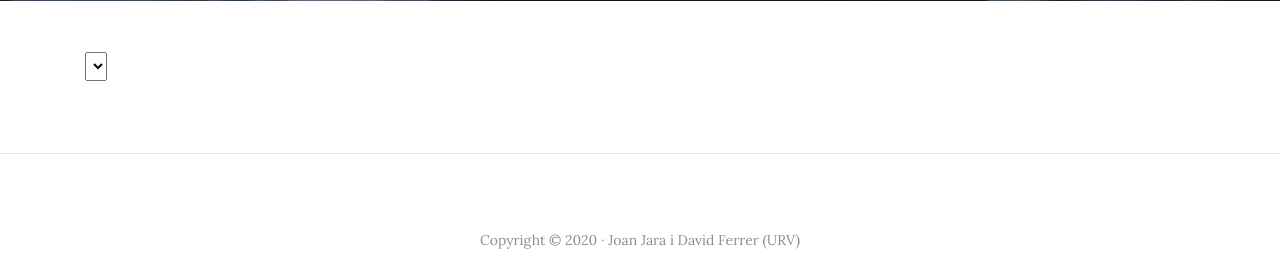
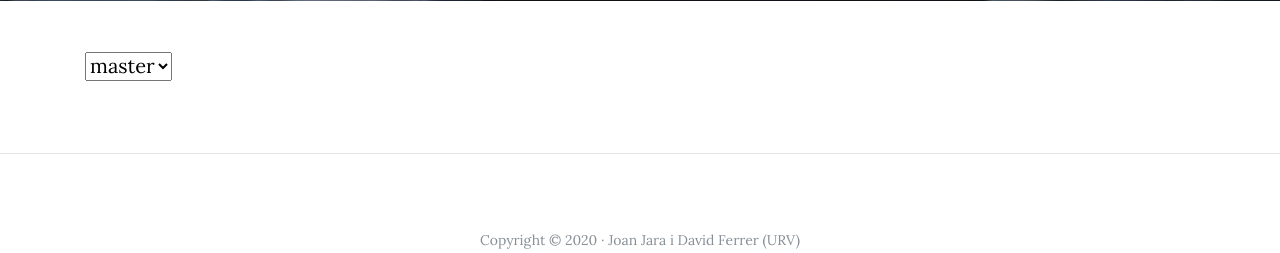
Before and after one commit to JoanJaraBosch/TFG, a Django app: page /monitoritzacio/ in a window 1280 px wide. Shown: the part 503-756 px from the top of the page. Run offline with Django 3.2, Linux system fonts and the light colour scheme; a user stored in the database is signed in; lists and menus that the app fills with data are empty; parts of the project's set-up code (start-up, migrations or seed data) failed here and were passed over; some libraries are stand-ins or nearby versions.

Commit message:
Afegit master al selector, me lhavia deixat

```diff
--- a/odroid/core/templates/core/monitoring.html
+++ b/odroid/core/templates/core/monitoring.html
@@ -27,6 +27,8 @@ window.onload = getting_ips;
 <h1>URV-Odroid</h1>
 {% endblock %}
 {% block content %}
+
 <select id ="ips" name="select">
+<option value="master">master</option>
 </select>
 {% endblock %}
```
